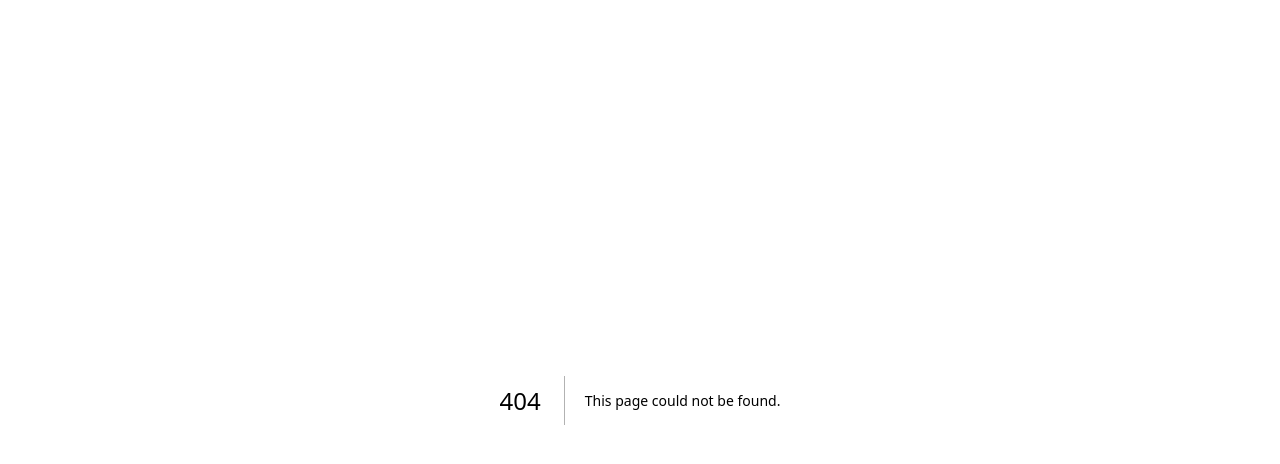
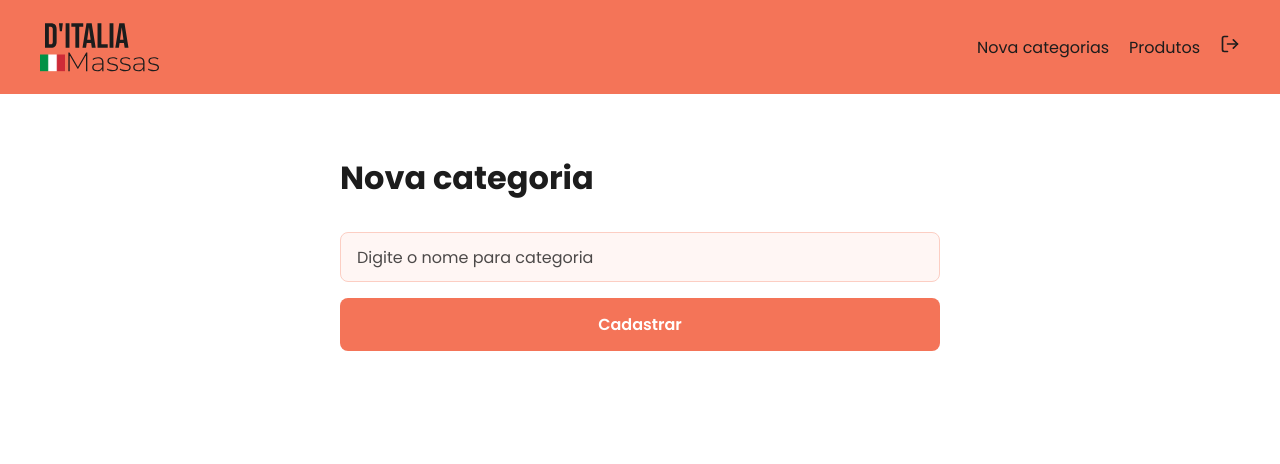
Before and after one commit to kasilianaoliveira/pizzaria-front, a Next.js app: page /category in a window 1280 px wide. Before the commit this address had no page. Shown: the top 464 px of the page. Built offline with nearby package versions, Linux system fonts and the light colour scheme.

Commit message:
Feat: Add register category page

```diff
--- /dev/null
+++ b/src/components/ui/Header/index.tsx
@@ -0,0 +1,20 @@
+import Image from 'next/image';
+import logo from "../../../../public/logoHeader.svg"
+import styles from './styles.module.scss';
+import { FiLogOut } from "react-icons/fi"
+
+
+export const Header = () => {
+  return (
+    <header className={styles.header}>
+      <nav className={styles.content}>
+        <Image src={logo} alt='Logo DItalia Massas ' />
+        <ul>
+          <li>Nova categorias</li>
+          <li>Produtos</li>
+          <li> <FiLogOut color='#1C1C1C' size={20} /></li>
+        </ul>
+      </nav>
+    </header>
+  )
+}
--- /dev/null
+++ b/src/components/ui/Header/styles.module.scss
@@ -0,0 +1,27 @@
+.header{
+  background: var(--orange-800);
+  // max-width: 1200px;
+  width: 100%;
+  // height: 100px;
+  display: flex;
+  justify-content: center;
+  align-items: center;
+  padding: 0.625rem 1.25rem;
+}
+.content {
+  max-width: 1200px;
+  width: 100%;
+  display: flex;
+  align-items: center;
+  justify-content: space-between;
+
+  img{
+    width: 120px;
+  }
+
+  ul{
+    display: flex;
+    align-items: center;
+    gap: 1.25rem;
+  }
+}
--- /dev/null
+++ b/src/pages/category/index.tsx
@@ -0,0 +1,28 @@
+import { Button } from "@/components/ui/Button";
+import { Input } from "@/components/ui/Input";
+import Head from "next/head";
+import styles from "./styles.module.scss"
+
+import { Header } from "@/components/ui/Header";
+
+export default function Categoria() {
+  return (
+    <>
+      <Head>
+        <title>Cadastro de categoria</title>
+      </Head>
+      <div>
+        <Header />
+        <div className={styles.container}>
+          <div className={styles.content}>
+            <h1>Nova categoria</h1>
+            <form>
+              <Input type='text' placeholder='Digite o nome para categoria' />
+              <Button type='button' loading={false}>Cadastrar</Button>
+            </form>
+          </div>
+        </div>
+      </div>
+    </>
+  )
+}
--- /dev/null
+++ b/src/pages/category/styles.module.scss
@@ -0,0 +1,32 @@
+
+.container {
+  // max-width: 1200px;
+  width: 100%;
+  height: calc(100vh - 94px);
+  // margin: 0 auto;
+  display: flex;
+  flex-direction: column;
+  // justify-content: center;
+  align-items: center;
+
+  .content{
+    margin-top: 60px;
+  }
+
+  h1{
+    text-align: start;
+  }
+
+  form {
+    margin-top: 30px;
+    // width: 830px;
+    display: flex;
+    flex-direction: column;
+
+    button{
+      width: 830px;
+    }
+  }
+  // justify-content: space-between;
+
+}
--- a/src/pages/signup/index.tsx
+++ b/src/pages/signup/index.tsx
@@ -5,6 +5,7 @@ import Image from "next/image";
 import Link from "next/link";
 import styles from "../../styles/home.module.scss"
 import logoImg from "../../../public/logo.svg"
+import { Header } from "@/components/ui/Header";
 
 export default function Signup() {
   return (
```
Also changed, not shown: public/logoHeader.svg (added).
